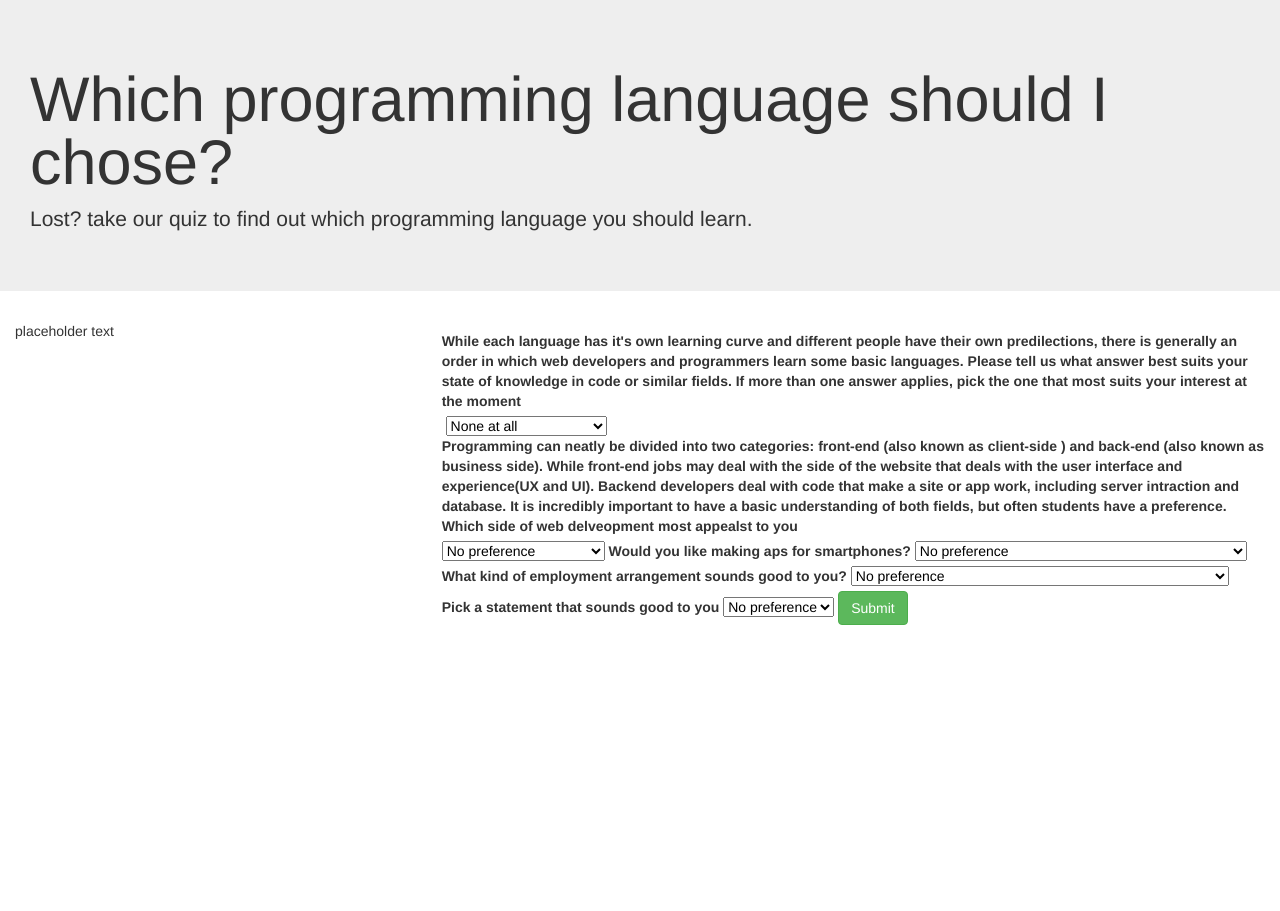
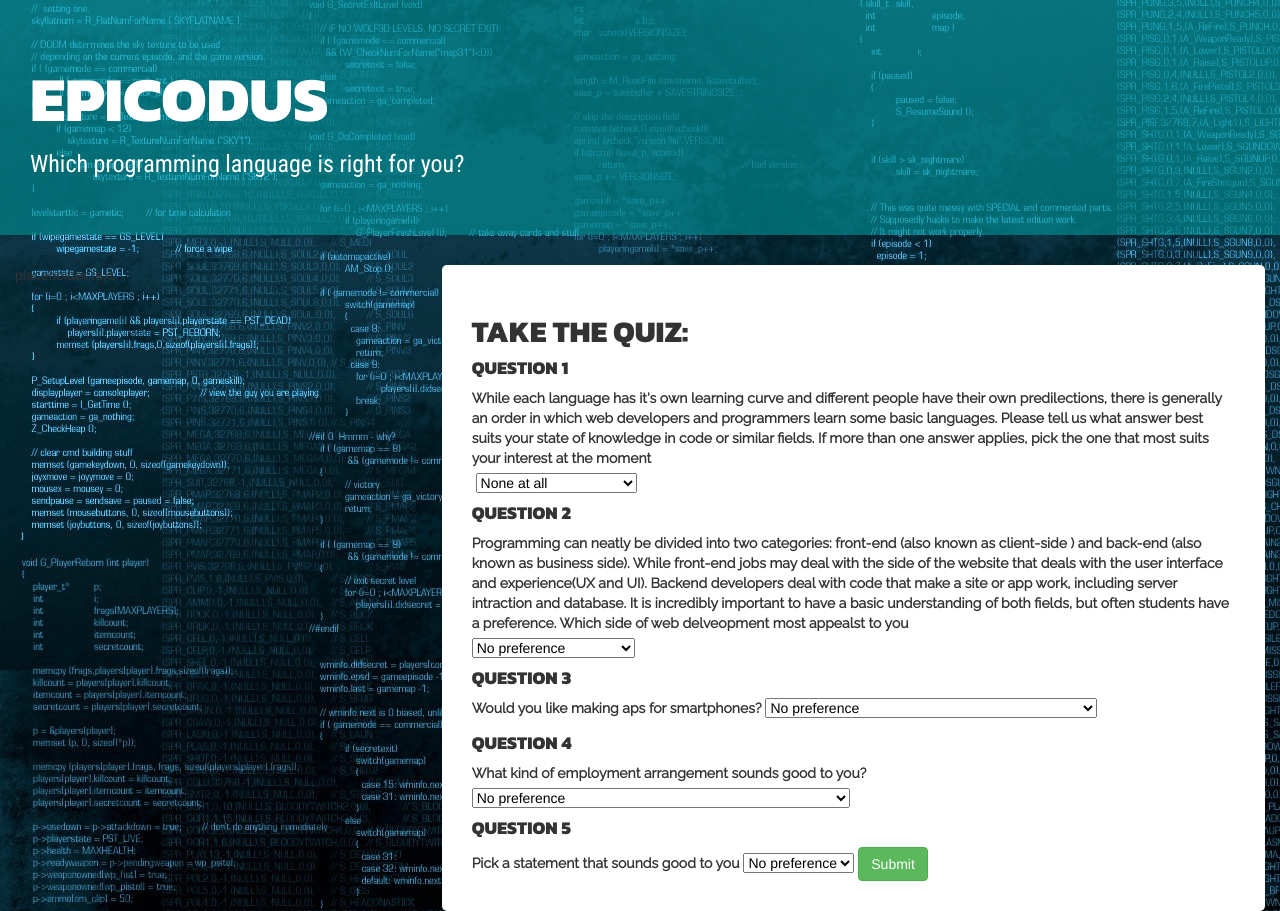
Before and after one commit to cmartinez84/quiz, a plain HTML site: page index.html in a window 1280 px wide. Before the commit the page ends 800 px from the top, so only its background shows below. Drawn offline with Linux system fonts and the light colour scheme.

Commit message:
fix typogrpahical errors and spacing issues on quiz

```diff
--- a/css/mystyles.css
+++ b/css/mystyles.css
@@ -1,3 +1,39 @@
-/*.individualResults{
-  display: none;
-}*/
+body{
+  background: url("../img/background2.jpg")
+}
+.jumbotron{
+  background: rgba(0, 151, 153, 0.6);
+}
+h1, h3{
+  color: white !important;
+}
+h3{
+  font-family: 'Roboto Condensed', sans-serif;
+}
+h1, h2, h4{
+  font-family: 'Kanit', sans-serif;;
+  text-transform: uppercase;
+}
+form{
+  background: white !important;
+  padding:  30px ;
+  border-radius: 5px;
+}
+label{
+  font-family: "Raleway";
+  padding: auto 55px;
+}
+
+@font-face {
+  font-family: 'BPdotsMinus'
+}
+.modal-content {
+  text-align: center;
+  padding: 50px;
+}
+.modal p{
+  padding: 40px auto !important
+}
+#cSharpLogo{
+  font-size: 12em;
+}
--- a/index.html
+++ b/index.html
@@ -1,20 +1,21 @@
 <!DOCTYPE html>
 <html>
   <head>
+    <link href="https://fonts.googleapis.com/css?family=Kanit:800|Lalezar|Raleway|Roboto+Condensed" rel="stylesheet">
+
+
     <link href="css/bootstrap.css" rel="stylesheet" type="text/css">
     <link href="css/mystyles.css" rel="stylesheet" type="text/css">
     <script src="js/jquery-3.1.0.js"></script>
     <script src="js/bootstrap.min.js"></script>
     <script src="js/script.js"></script>
     <meta charset="utf-8">
-    <title></title>
+    <title>Which programming language is right for you?</title>
   </head>
   <body>
     <div class="jumbotron">
-      <h1>Which programming language should I chose?</h1>
-      <p>
-        Lost? take our quiz to find out which programming language you should learn.
-      </p>
+      <h1 class="display-4"> Epicodus</h1>
+      <h3>Which programming language is right for you?</h3>
     </div>
     <div class="conatiner">
       <div class="col-sm-4">
@@ -23,14 +24,14 @@
           <!-- content will be the side bar with header, remove jumbotron -->
         </div>
       </div>
-      <!-- end col 1 -->
+      <!-- end col 1, begin quiz column -->
       <div class="">
         <div class="col-sm-8">
           <!-- unspecified div. may use later -->
-          <p>
-            <!-- some text introducing the quiz -->
-          </p>
+
           <form class="" action="index.html" method="post">
+            <h2>Take the Quiz:</h2>
+            <h4>Question 1</h4>
             <label for="">While each language has it's own learning curve and different people have their own predilections, there is generally an order in which web developers and programmers learn some basic languages. Please tell us what answer best suits your state of knowledge in code or similar fields. If more than one answer applies, pick the one that most suits your interest at the moment </label>
             <label for="question1"></label>
             <select id="question1" class="" >
@@ -40,6 +41,7 @@
               <option value="4"> Engineering</option>
               <option value="5"> Banking </option>
             </select>
+            <h4>Question 2</h4>
             <label for="question2">Programming can neatly be divided into two categories: <strong>front-end</strong> (also known as client-side ) and back-end (also known as business side). While front-end jobs may deal with the side of the website that deals with the user interface and experience(UX and UI). Backend developers deal with code that make a site or app work, including server intraction and database. It is incredibly important to have a basic understanding of both fields, but often students have a preference. Which side of web delveopment most appealst to you</label>
             <select id="question2" class="" >
               <option value="1">No preference </option>
@@ -47,6 +49,8 @@
               <option value="3">Backend</option>
               <option value="4"> I am equally interested</option>
             </select>
+            <h4>Question 3</h4>
+
             <label for="question3">Would you like making aps for smartphones?</label>
             <select id="question3" class="" >
               <option value="1">No preference </option>
@@ -55,6 +59,7 @@
               <option value="4">Maybe</option>
               <option value="5">No, not interested in making aps. I just enjoy code</option>
             </select>
+            <h4>Question 4</h4>
             <label for="question4">What kind of employment arrangement sounds good to you?</label>
             <select id="question4" class="" >
               <option value="1">No preference </option>
@@ -63,6 +68,7 @@
               <option value="4">freelancing </option>
               <option value="5"> Game developer</option>
             </select>
+            <h4>Question 5</h4>
             <label for="question5">Pick a statement that sounds good to you</label>
             <select id="question5" class="" >
               <option value="1">No preference </option>
@@ -77,7 +83,7 @@
           <!-- Button trigger modal -->
 
 
-          <!-- Modal to display results-->
+          <!-- BEGIN Modal to display results-->
           <div class="modal fade" id="myModal" tabindex="-1" role="dialog" aria-labelledby="myModalLabel" aria-hidden="true">
             <div class="modal-dialog" role="document">
               <div class="modal-content">
@@ -85,29 +91,30 @@
                   <button type="button" class="close" data-dismiss="modal" aria-label="Close">
                     <span aria-hidden="true">&times;</span>
                   </button>
-                  <h4 class="modal-title" id="myModalLabel">Modal title</h4>
+                  <h2 class="modal-title" id="myModalLabel">Quiz Results</h2>
                 </div>
                 <div id="results" class=" modal-body">
                   <div id="resultPhp" class="individualResults">
+                    <h4>According to our survey...</h4>
                     <img  class="img-responsive"src="img/php.png" alt="" />
-                  <p>Based on our quiz, it sounds like PHP is a good match. PHP is a beginner-friendly, server-side scripting language with a long history, used in content heavy websites. Some notable examples of sites built with PHP include Facebook, Tumblr and Wordpress.</p>
+                    <p>...is a good match. PHP is a beginner-friendly, server-side scripting language with a long history, used in content heavy websites. Some notable examples of sites built with PHP include Facebook, Tumblr and Wordpress.</p>
                   </div>
                   <div id="resultJava" class="individualResults">
                     <img  class="img-responsive"src="img/java.png" alt="" />
-                    <p> Java, a server-side scripting language, would be an excellent choice for you. Often used for enterprise-level development, people who specialize in Java often work for big companies. Did you know that <a href="#">90% of Fortune 500 companies use Java?</a> </p>
+                    <p>...a server-side scripting language, would be an excellent choice for you. Often used for enterprise-level development, people who specialize in Java often work for big companies. Did you know that <a href="http://www.javaworld.com/article/2689406/java-platform/four-reasons-to-stick-with-java-and-four-reasons-to-dump-it.html">90% of Fortune 500 companies use Java?</a> </p>
                   </div>
                   <div id="resultCss" class="individualResults">
                     <img class="img-responsive" src="img/css.png" alt="" />
-                    <p>CSS/Design would be a great track for you to follow. CSS styles the content of the web, while Javascript is used to provide client-side interaction. CSS has its own formidable level of complexity, and the results provide a platform for you to interact most directly with users. While more dissimilar than the rest as far as programming languages, CSS has its own formidable challeneges, and mastery is well worth the time. Check out these <a href="#">Cool CSS tricks to get inspired</a></p>
+                    <p>...CSS/Design would be a great track for you to follow. CSS styles the content of the web, while Javascript is used to provide client-side interaction.  and the results provide a platform for you to interact more directly with users than other programming jobs. While somewhat dissimilar than the rest as far as programming languages, CSS has its own formidable challeneges, and mastery is well worth the effort. Check out these <a href="http://www.creativebloq.com/web-design/examples-css-912710">Cool CSS tricks to get inspired</a></p>
                   </div>
                   <div id="resultRuby" class="individualResults">
                     <img class="img-responsive" src="img/ruby.png" alt="" />
-                    <p>Ruby is the darling of startups and small business. Written simliar to vernacular English, ruby is relatively quicker to learn, more intuitive, and offers huge range of possiblities for client-interaction. If start-ups and small businesses sound like a good environment for you, Ruby is your language.
+                    <p>...you might want to look into Ruby, the darling of startups and small businesses. Written simliar to vernacular English, ruby is relatively quicker to learn, more intuitive, and offers huge range of possiblities for client-interaction. If start-ups and small businesses sound like a good environment for you, Ruby is your language.
                     </p>
                   </div>
                   <div id="resultC" class="individualResults">
                     <p id="cSharpLogo">C#</p>
-                    <p> C# is used for web development, game development, and general Microsoft development. Recently, C#'s scope of uitility has been wildly expanded. The Job market is abundant with C# gigs with a multitude of uses. Hot job.</p>
+                    <p>... you are obsessed with knowing how things function, and C# would be a  fantastic choice is used for web development, game development, and general Microsoft development. Recently, C#'s scope of uitility has been wildly expanded. The Job market is abundant with C# gigs with a multitude of uses that go beyond gaming. Enterprise-level developers frequently employ C#</p>
                   </div>
                 </div>
 
```
Also changed, not shown: img/background.jpg (added), img/background2.jpg (added), img/ruby.png, img/stuff.jpg (added), img/whitedots.png (added).
